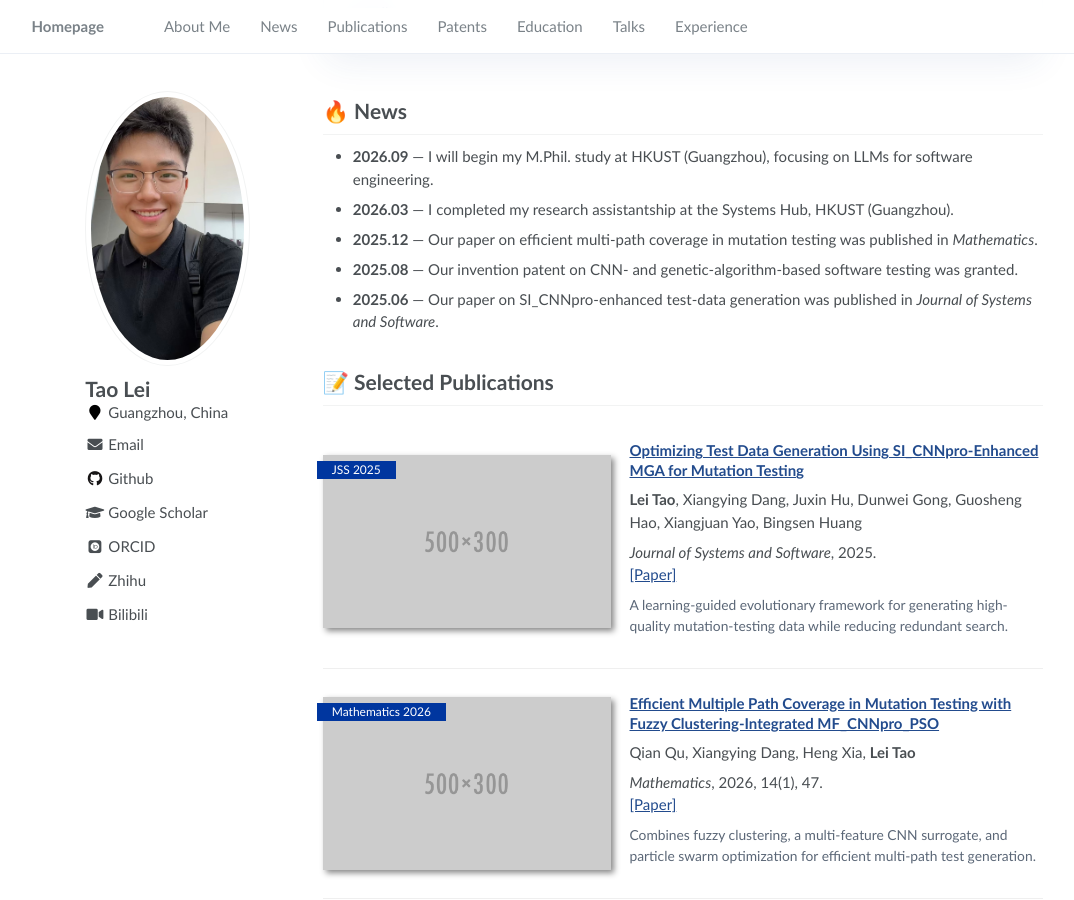
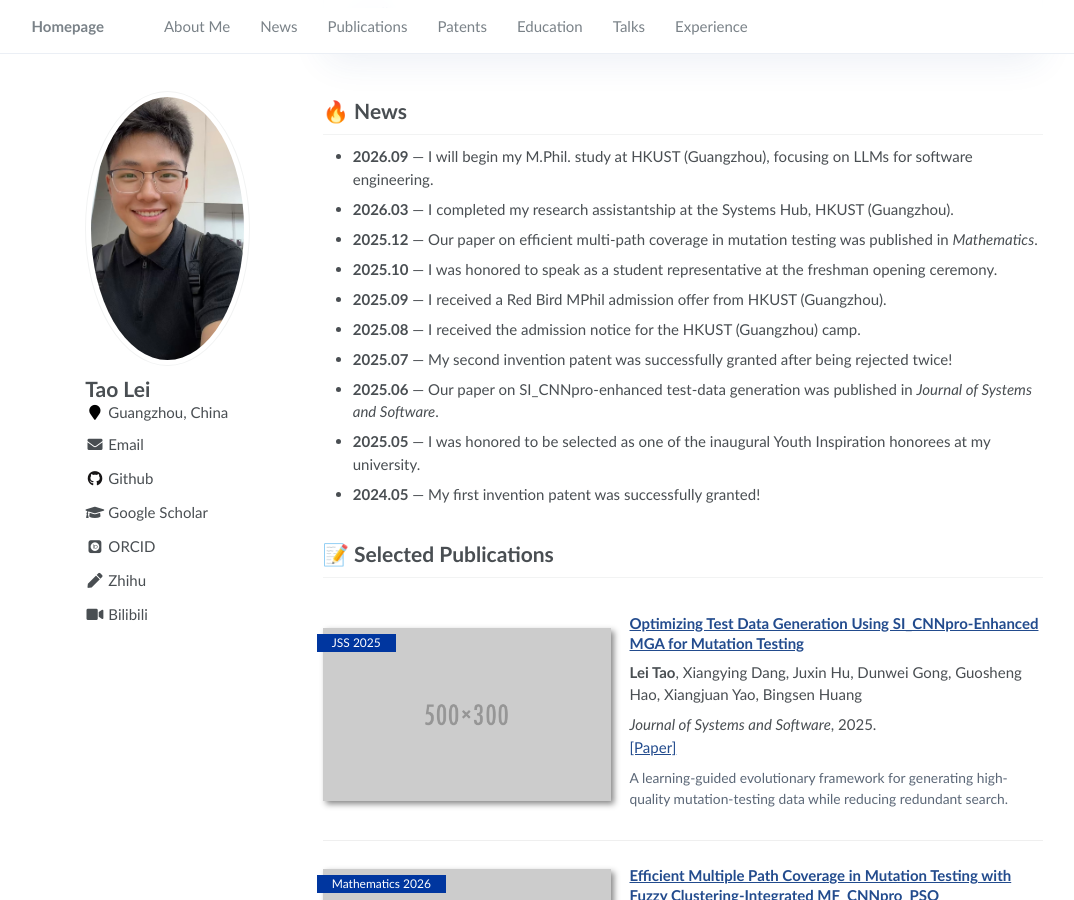
Before and after one commit to LayTAO/laytao.github.io, a Jekyll site: the page built from _pages/about.md, in a window 1280 px wide and 900 px high, scrolled down 402 px. Shown: the whole window, without its empty margins (76-1150 px from the left). Built offline with Jekyll 4.4.1, drawn with Linux system fonts in a browser that asks for light colours; some web fonts are replaced.

Commit message:
Update about.md

```diff
--- a/_pages/about.md
+++ b/_pages/about.md
@@ -31,8 +31,13 @@ I am always happy to discuss research ideas and potential collaborations. Feel f
 - **2026.09** — I will begin my M.Phil. study at HKUST (Guangzhou), focusing on LLMs for software engineering.
 - **2026.03** — I completed my research assistantship at the Systems Hub, HKUST (Guangzhou).
 - **2025.12** — Our paper on efficient multi-path coverage in mutation testing was published in *Mathematics*.
-- **2025.08** — Our invention patent on CNN- and genetic-algorithm-based software testing was granted.
+- **2025.10** — I was honored to speak as a student representative at the freshman opening ceremony.
+- **2025.09** — I received a Red Bird MPhil admission offer from HKUST (Guangzhou).
+- **2025.08** — I received the admission notice for the HKUST (Guangzhou) camp.
+- **2025.07** — My second invention patent was successfully granted after being rejected twice!
 - **2025.06** — Our paper on SI_CNNpro-enhanced test-data generation was published in *Journal of Systems and Software*.
+- **2025.05** — I was honored to be selected as one of the inaugural Youth Inspiration honorees at my university.
+- **2024.05** — My first invention patent was successfully granted!
 
 <span class="anchor" id="publications"></span>
 
```
